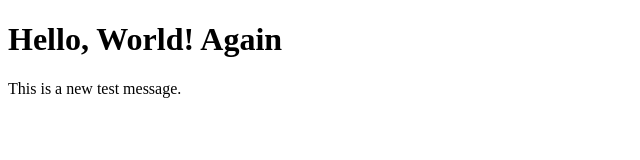
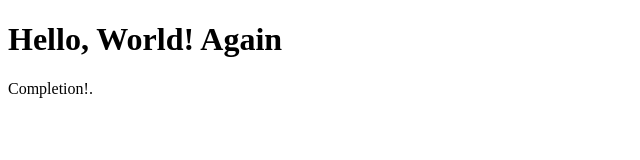
Before and after one commit to hoxxinh/Openshift, a website: page public/index.html in a window 1280 px wide. Shown: the whole page, without its empty margins (0-640 px from the left). Drawn offline with Linux system fonts and the light colour scheme.

Commit message:
completion

```diff
--- a/public/index.html
+++ b/public/index.html
@@ -7,6 +7,6 @@
 </head>
 <body>
     <h1>Hello, World! Again</h1>
-    <p1>This is a new test message.</p1>
+    <p1>Completion!.</p1>
 </body>
 </html>
```
